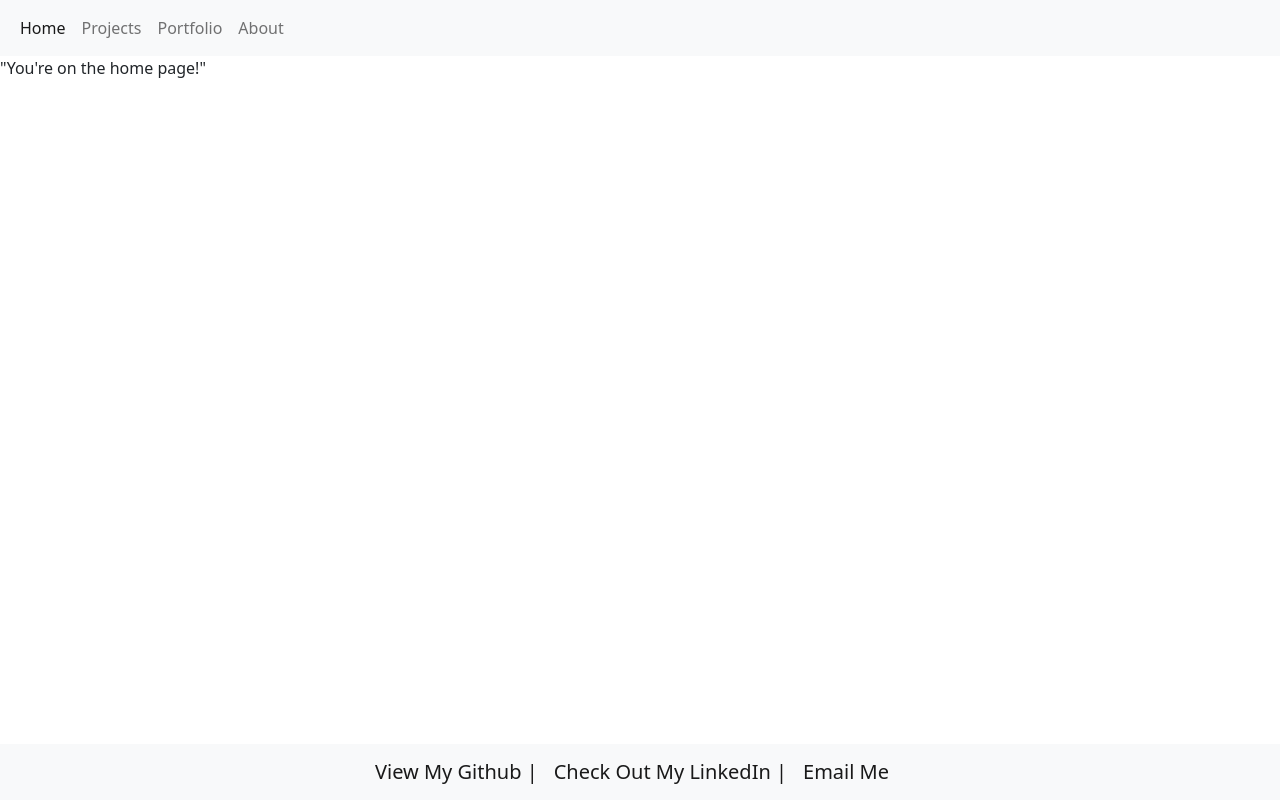
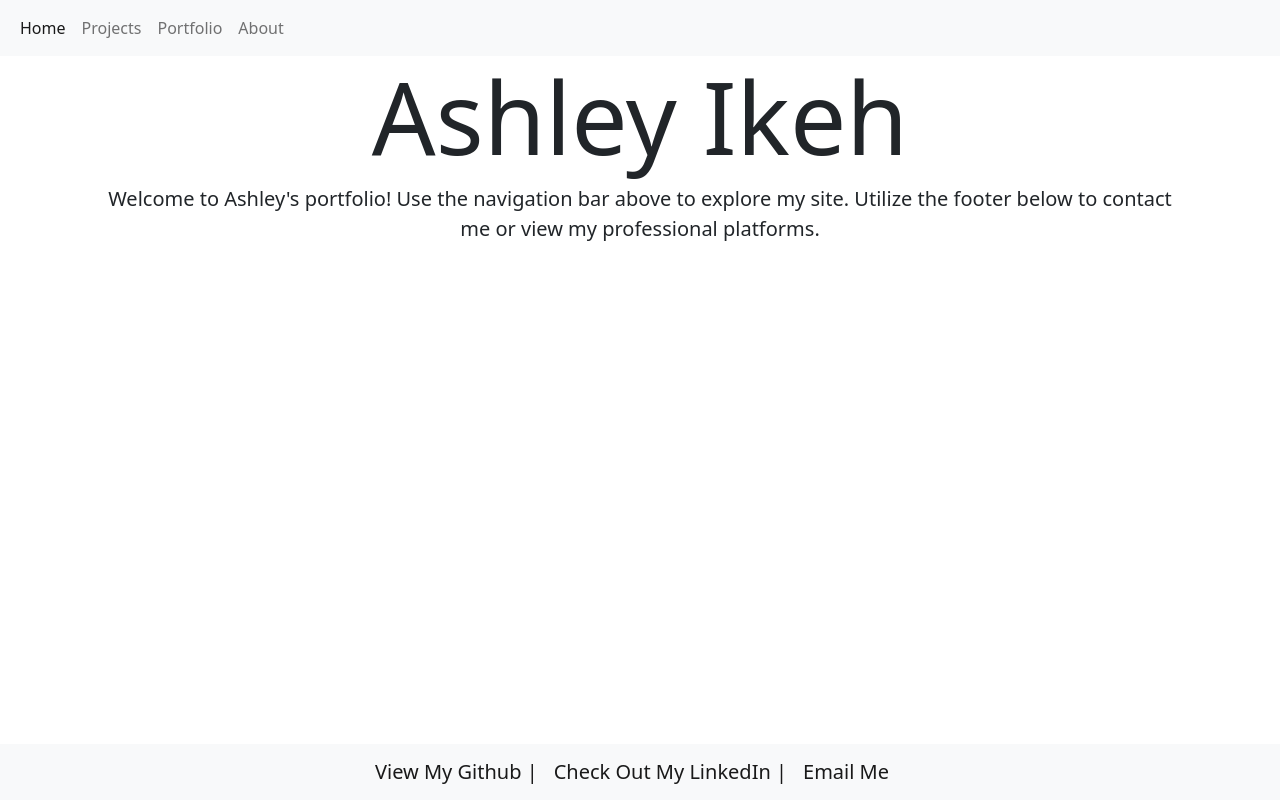
Before and after one commit to Aikeh2021/React-Portfolio, a React (Create React App) app: page / in a window 1280 px wide. Built offline with nearby package versions, Linux system fonts and the light colour scheme.

Commit message:
Added some content to the header component. Linked the header to all of the pages so the user knows how to use the site. Took the h1 ctag out of the header component and moved it into the Home.jsx only so the hh1 doesn't take up so much room on the page.

```diff
--- a/src/components/Header/Header.jsx
+++ b/src/components/Header/Header.jsx
@@ -0,0 +1,23 @@
+import React from "react";
+
+const Header = () => {
+  const styles = {
+    p: {
+      textAlign: "center",
+    }
+  };
+
+  return (
+    <div>
+        <div className="container">
+          <p className="lead" style={styles.p}>
+            Welcome to Ashley's portfolio! Use the navigation bar above to
+            explore my site. Utilize the footer below to contact me or view my
+            professional platforms.
+          </p>
+      </div>
+    </div>
+  );
+};
+
+export default Header;
--- a/src/containers/About/About.jsx
+++ b/src/containers/About/About.jsx
@@ -1,9 +1,11 @@
 import React from 'react';
+import Header from '../../components/Header/Header';
 
 const About = () => {
     return (
         <div>
-            Came to hear about lil' old me?
+            <br/>
+            <Header />
         </div>
     );
 };
--- a/src/containers/Home/Home.jsx
+++ b/src/containers/Home/Home.jsx
@@ -1,12 +1,25 @@
-import React from 'react';
-
+import React from "react";
+import Header from "../../components/Header/Header";
 
 const Home = () => {
-    return (
-        <div>
-            "You're on the home page!"
+const styles = {
+    h1: {
+        textAlign: "center",
+        fontSize: 100,
+      }
+}
+  return (
+    <div className="container">
+      <div className="row">
+        <div className="col-sm-12">
+          <h1 className="display-4" style={styles.h1}>
+            Ashley Ikeh
+          </h1>
+          <Header />
         </div>
-    );
+      </div>
+    </div>
+  );
 };
 
 export default Home;
--- a/src/containers/Portfolio/Portfolio.jsx
+++ b/src/containers/Portfolio/Portfolio.jsx
@@ -1,9 +1,11 @@
 import React from 'react';
+import Header from '../../components/Header/Header';
 
 const Portfolio = () => {
     return (
         <div>
-            "This is where the portfolio will live"
+            <br/>
+            <Header />
         </div>
     );
 };
--- a/src/containers/Projects/Projects.jsx
+++ b/src/containers/Projects/Projects.jsx
@@ -1,9 +1,11 @@
 import React from 'react';
+import Header from '../../components/Header/Header';
 
 const Projects = () => {
     return (
         <div>
-            You're here to see projects, huh?
+            <br/>
+            <Header />
         </div>
     );
 };
```
